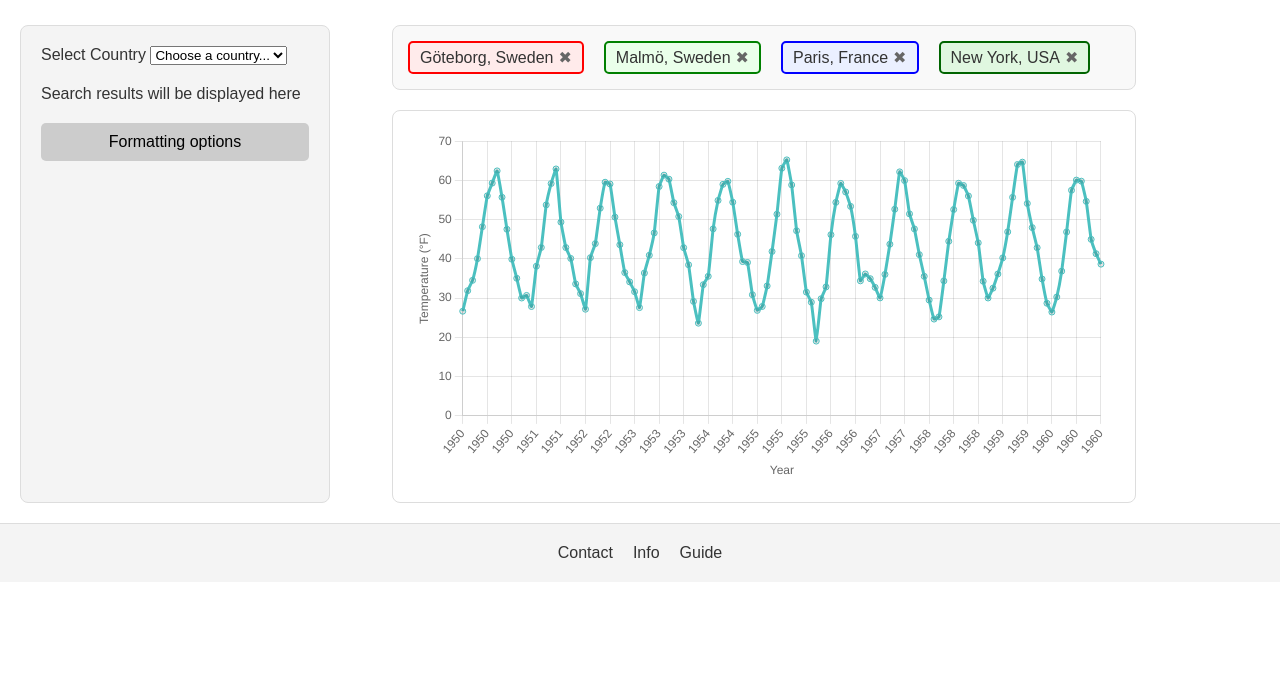
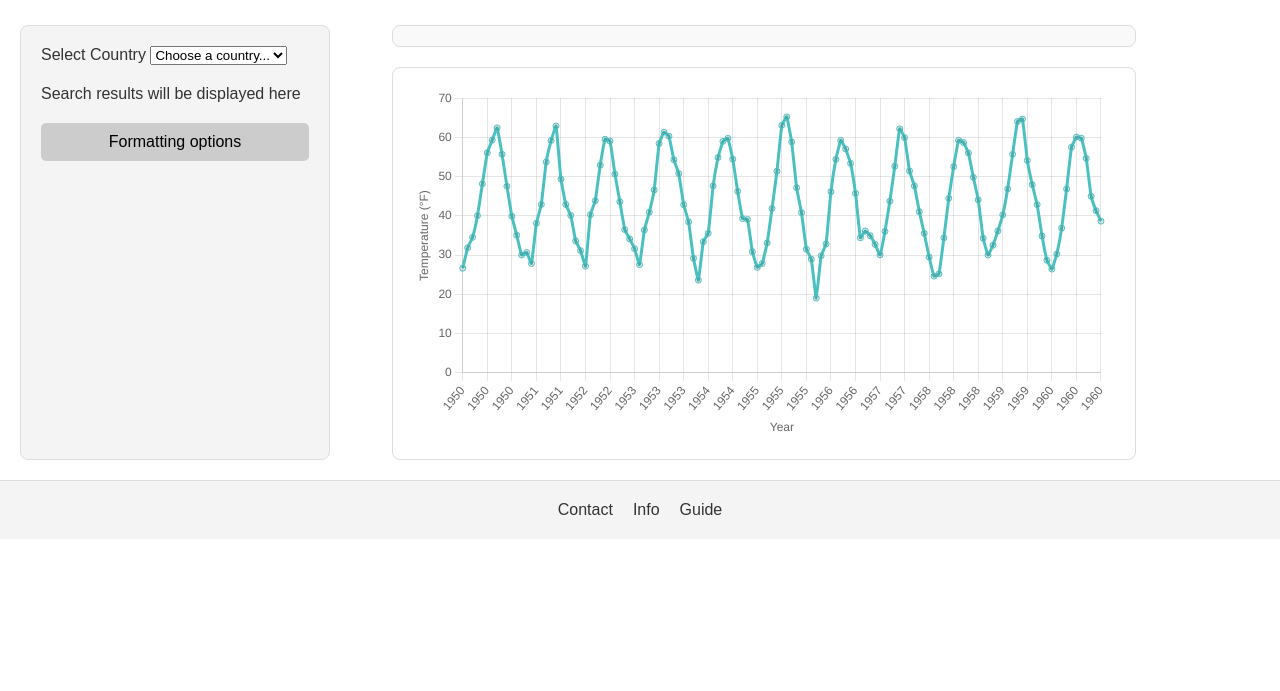
Before and after one commit to JohnForslundGebka/JANDMCHART, a website with bundled scripts: page index.html in a window 1280 px wide. Shown: the part 109-800 px from the top of the page. Built offline with nearby package versions, Linux system fonts and the light colour scheme.

Commit message:
remove standard buttons

```diff
--- a/index.html
+++ b/index.html
@@ -38,11 +38,8 @@
             <div class="content-area">
                 <!-- Selected Places Box -->
                 <section class="selectedPlaces">
-                    <div class="tag-container">
-                        <span class="tag red">Göteborg, Sweden <button class="remove">✖</button></span>
-                        <span class="tag green">Malmö, Sweden <button class="remove">✖</button></span>
-                        <span class="tag blue">Paris, France <button class="remove">✖</button></span>
-                        <span class="tag darkgreen">New York, USA <button class="remove">✖</button></span>
+                    <div id="tag-container">
+
                     </div>
                 </section>
 
```
